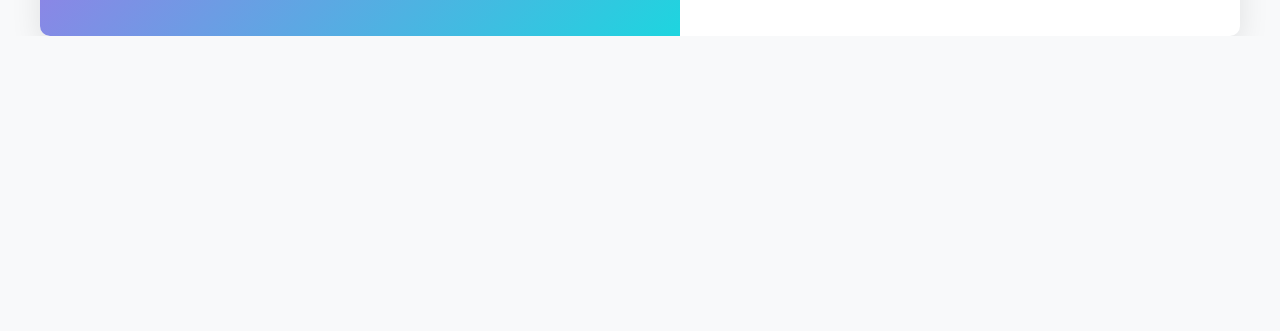
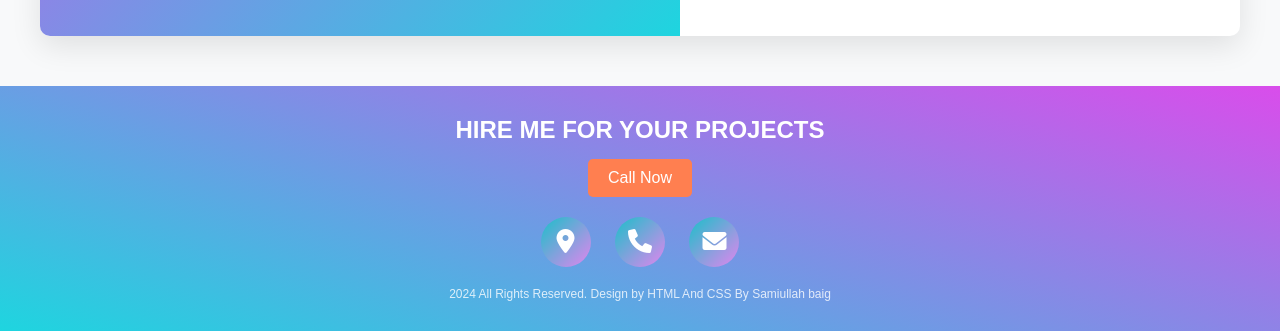
Before and after one commit to Samiullahbaig661/html_saylani_course, a plain HTML site: page portfolio web/index.html in a window 1280 px wide. Shown: the part 3736-4067 px from the top of the page. Before the commit the page ends 3772 px from the top, so only its background shows below. Drawn offline with nearby package versions, Linux system fonts and the light colour scheme.

Commit message:
fotter bnaya hai

```diff
--- a/portfolio web/index.html
+++ b/portfolio web/index.html
@@ -236,6 +236,24 @@
             backDelay : 1500
         })
     </script>
+    <section class="footer">
+        <div class="footer-content">
+            <h2>HIRE ME FOR YOUR PROJECTS</h2>
+            <button class="call-btn">Call Now</button>
+        </div>
+        <div class="footer-icons">
+            <a href="https://www.google.com/maps?q=latitude,longitude" target="_blank" title="View Location on Map" class="icon-link">
+                <i class="fa fa-map-marker-alt" style="font-size: 24px;"></i>
+            </a>
 
+            <a href="tel:+923182814121" title="Call Us" class="icon-link">
+                <i class="fa fa-phone" style="font-size: 24px;"></i>
+            </a>
+            <a href="mailto:samiullahbaig661@gmail.com" title="Send an Email" class="icon-link">
+                <i class="fa fa-envelope" style="font-size: 24px;"></i>
+            </a>
+        </div>
+        <p class="footer-text">2024 All Rights Reserved. Design by HTML And CSS By Samiullah baig </p>
+</section>
 </body>
 </html>
--- a/portfolio web/style.css
+++ b/portfolio web/style.css
@@ -594,3 +594,63 @@ border-radius: 30%;
     .contact-image img:hover {
         transform: scale(1.1);
     }
+    .footer {
+        text-align: center;
+        background: linear-gradient(16deg, #1ed5df, #d94deb);
+
+        color: white;
+        padding: 30px 0;
+    }
+
+    .footer-content h2 {
+        font-size: 24px;
+        font-weight: bold;
+        margin-bottom: 15px;
+    }
+
+    .call-btn {
+        background: #ff7f50;
+        color: white;
+        border: none;
+        padding: 10px 20px;
+        font-size: 16px;
+        border-radius: 5px;
+        cursor: pointer;
+        transition: background-color 0.3s ease, transform 0.3s ease;
+    }
+
+    .call-btn:hover {
+        background: #ff5722;
+        transform: scale(1.1);
+    }
+
+    .footer-icons {
+        margin: 20px 0;
+        gap: 5px;
+    }
+
+    .icon-link {
+        margin: 0 10px;
+        display: inline-block;
+        width: 50px;
+        height: 50px;
+        line-height: 50px;
+        text-align: center;
+        background: linear-gradient(135deg, #1ac0c9, #e285ee);
+        color: white;
+        font-size: 24px;
+        border-radius: 50%;
+        transition: transform 0.3s ease, background-color 0.3s ease;
+        text-decoration: none;
+    }
+
+    .icon-link:hover {
+        background: #388e3c;
+        transform: scale(1.2) rotate(10deg);
+    }
+
+    .footer-text {
+        font-size: 12px;
+        margin-top: 20px;
+        opacity:0.8;
+}
```
